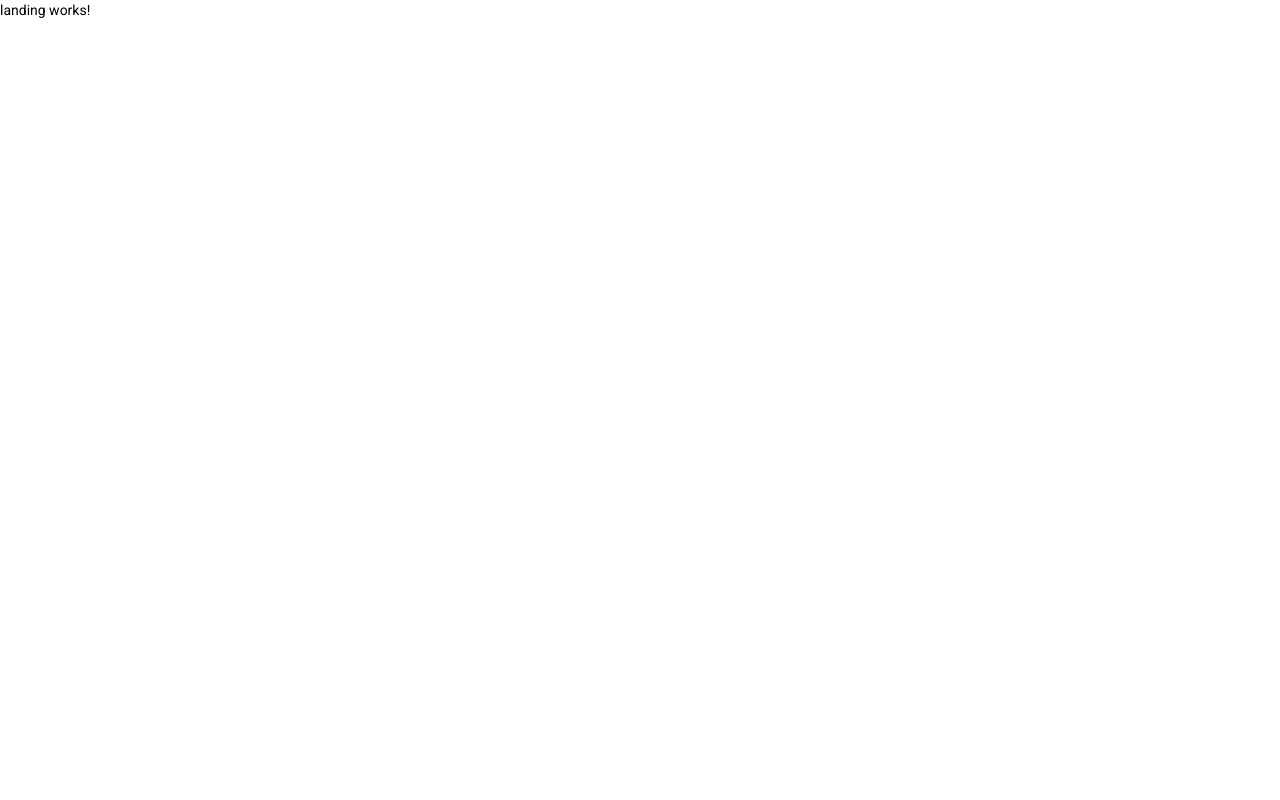
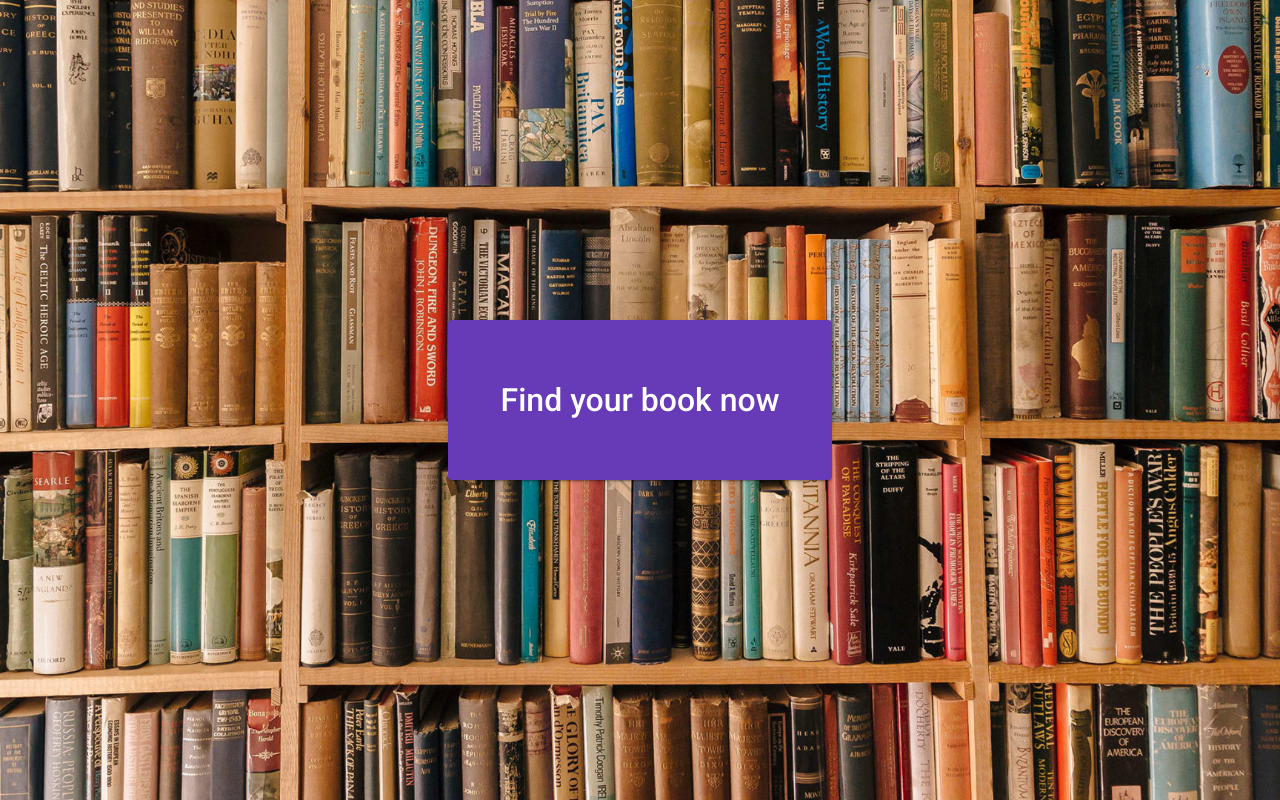
Before and after one commit to ilyassFouih/mini-dashbord, an Angular app: page /landing in a window 1280 px wide. Built offline with nearby package versions, Linux system fonts and the light colour scheme.

Commit message:
feat(landing): :sparkles: landing page with background img & btn

```diff
--- a/src/app/layouts/full-layout/full-layout.component.scss
+++ b/src/app/layouts/full-layout/full-layout.component.scss
@@ -1,3 +1,5 @@
 :host {
   display: block;
+  height: 100vh;
+  width: 100vw;
 }
--- a/src/app/pages/landing/landing.component.html
+++ b/src/app/pages/landing/landing.component.html
@@ -1 +1,3 @@
-<p>landing works!</p>
+<button routerLink="/dash" mat-raised-button color="primary">
+    Find your book now
+</button>
--- a/src/app/pages/landing/landing.component.scss
+++ b/src/app/pages/landing/landing.component.scss
@@ -0,0 +1,19 @@
+:host {
+  display: block;
+  height: 100%;
+
+  display: flex;
+  align-items: center;
+  justify-content: center;
+
+  background-image: url("/assets/books.png");
+  background-position: center;
+  background-repeat: no-repeat;
+  background-size: cover;
+
+  button {
+    width: 30%;
+    height: 20%;
+    font-size: 2rem;
+  }
+}
--- a/src/app/pages/landing/landing.module.ts
+++ b/src/app/pages/landing/landing.module.ts
@@ -3,9 +3,10 @@ import { CommonModule } from '@angular/common';
 
 import { LandingRoutingModule } from './landing-routing.module';
 import { LandingComponent } from './landing.component';
+import { SharedModule } from 'src/app/shared/shared.module';
 
 @NgModule({
   declarations: [LandingComponent],
-  imports: [CommonModule, LandingRoutingModule],
+  imports: [CommonModule, LandingRoutingModule, SharedModule],
 })
 export class LandingModule {}
```
Also changed, not shown: src/assets/books.png (added).
